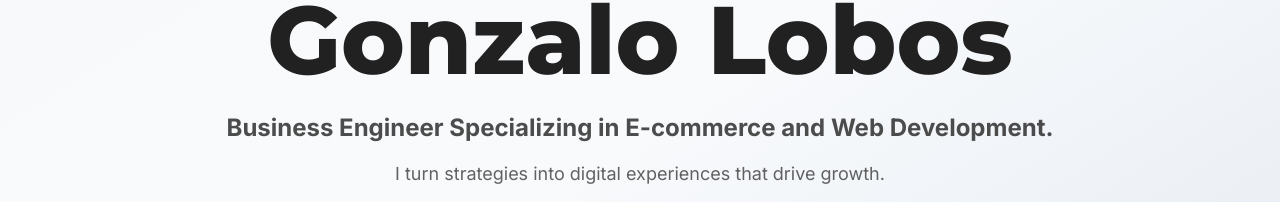
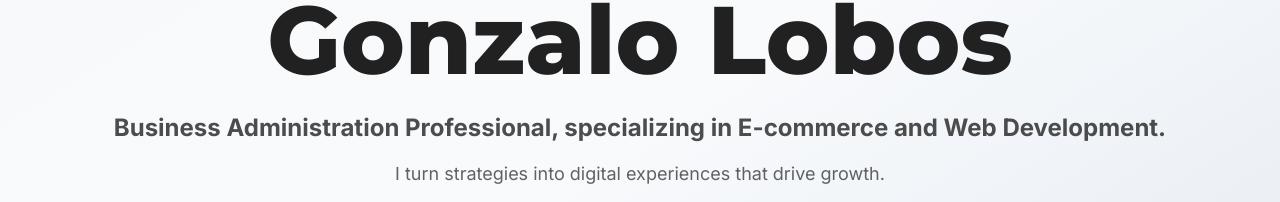
Before and after one commit to lobosgonza/gonzalobos-cv-wbpage, a React (Create React App) app: page / in a window 1280 px wide. Shown: the part 264-466 px from the top of the page. Built offline with nearby package versions, Linux system fonts and the light colour scheme; no server answers.

Commit message:
agregado imagenes

```diff
--- a/src/data/en/translation.json
+++ b/src/data/en/translation.json
@@ -10,7 +10,7 @@
     },
     "hero": {
         "name": "Gonzalo Lobos",
-        "title": "Business Engineer Specializing in E-commerce and Web Development.",
+        "title": "Business Administration Professional, specializing in E-commerce and Web Development.",
         "subtitle": "I turn strategies into digital experiences that drive growth.",
         "primaryButton": "View Case Studies",
         "secondaryButton": "Contact"
--- a/src/data/es/es.json
+++ b/src/data/es/es.json
@@ -10,7 +10,7 @@
     },
     "hero": {
         "name": "Gonzalo Lobos",
-        "title": "Ingeniero Comercial Especialista en E-commerce y Desarrollo Web.",
+        "title": "Especialista en E-commerce y Desarrollo Web, con formación en Negocios.",
         "subtitle": "Convierto estrategias en experiencias digitales que impulsan el crecimiento.",
         "primaryButton": "Ver Trabajos Recientes",
         "secondaryButton": "Contacto"
--- a/src/sections/About.js
+++ b/src/sections/About.js
@@ -15,7 +15,7 @@ function About() {
                 <SectionTitle title={t('about.title')} />
                 <div className="grid grid-cols-1 md:grid-cols-3 gap-8 md:gap-12 items-center mt-12">
                     <motion.div className="md:col-span-1 flex justify-center" initial={{ opacity: 0, scale: 0.8 }} whileInView={{ opacity: 1, scale: 1 }} viewport={{ once: true }} transition={{ duration: 0.6 }}>
-                        <img className="rounded-full shadow-lg w-48 h-48 sm:w-64 sm:h-64 object-cover" src={Img} alt={t('about.imageAlt')} />
+                        <img className="rounded-full shadow-lg w-64 h-64 sm:w-80 sm:h-80 object-cover" src={Img} alt={t('about.imageAlt')} />
                     </motion.div>
                     <div className="md:col-span-2 text-slate-600 dark:text-slate-300 space-y-4 text-lg">
                         <motion.p dangerouslySetInnerHTML={{ __html: t('about.introduction') }} initial={{ opacity: 0, y: 20 }} whileInView={{ opacity: 1, y: 0 }} viewport={{ once: true }} transition={{ duration: 0.5, delay: 0.2 }} />
```
Also changed, not shown: src/assets/images/Gonzalo-lobos-Home-400x400.jpg.
